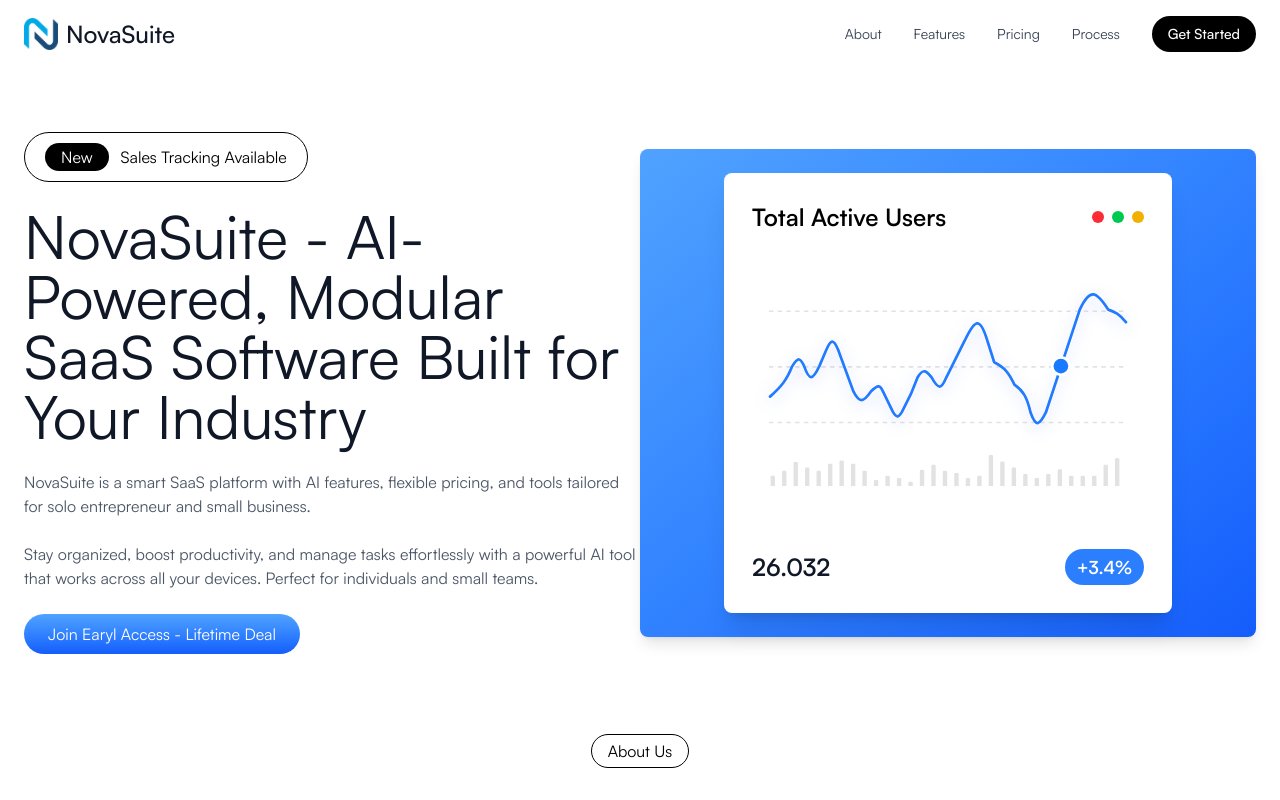
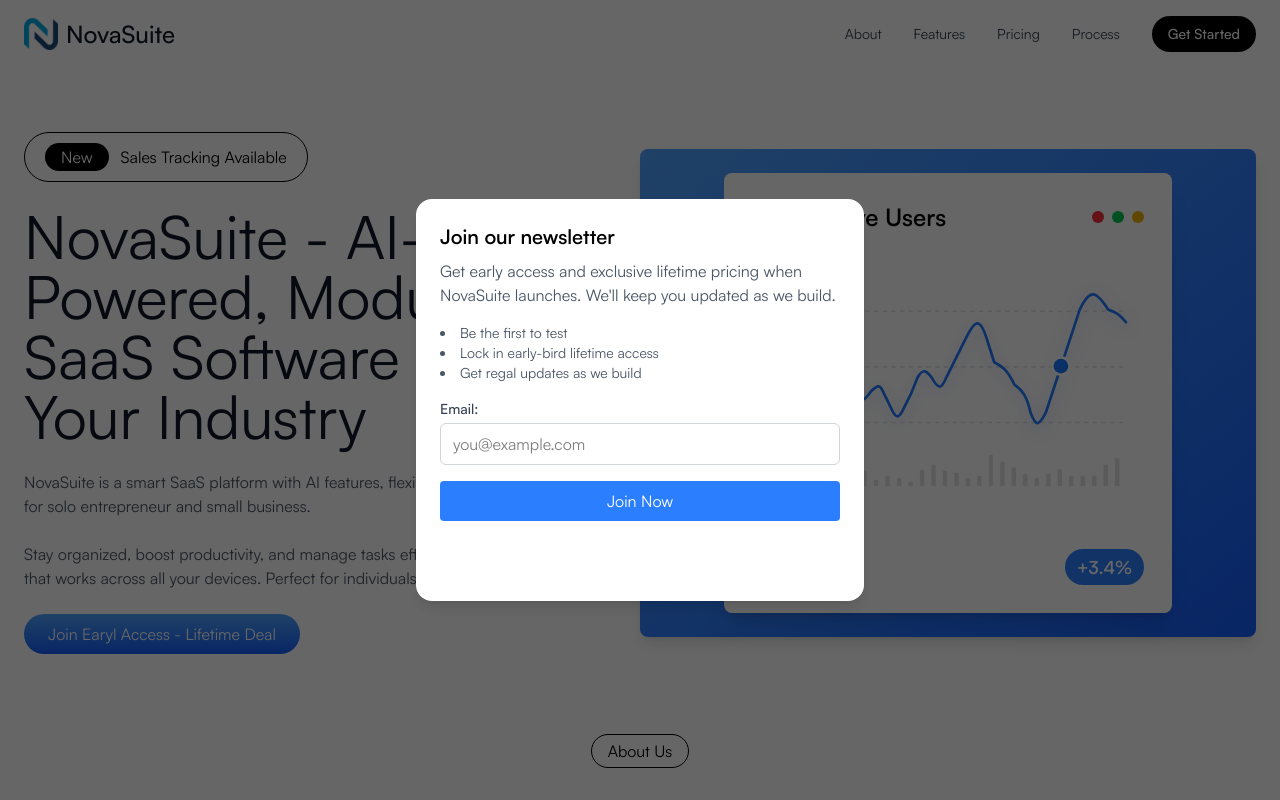
Before and after one commit to efmarcial-dev/nova-suite, a Next.js app: page / in a window 1280 px wide. Shown: the top 800 px of the page. Built offline with nearby package versions, Linux system fonts and the light colour scheme.

Commit message:
added newsletter modal

```diff
--- /dev/null
+++ b/app/components/NewsLetterModal.tsx
@@ -0,0 +1,178 @@
+'use client';
+import { useState, useEffect } from 'react';
+
+export default function NewsLetterModal() {
+
+    const [open, setOpen] = useState(false);
+    const [submitted, setSubmitted] = useState(false);
+    const [email, setEmail] = useState('');
+    const [loading, setLoading] = useState(false);
+    const [showModal, setShowModal] = useState(false);
+
+    useEffect(() => {
+
+        const hasSeenModal = localStorage.getItem('hasSeenNewsletterModal');
+        if (!hasSeenModal) {
+            setShowModal(true);
+            localStorage.setItem('hasSeenNewsletterModal', 'true');
+        }
+
+        //setShowModal(true); // For testing purposes, always show the modal
+        // Disable scroll when modal opens
+        if (showModal) {
+            document.body.style.overflow = 'hidden';
+        } else {
+            // Restore scroll when modal closes
+            document.body.style.overflow = '';
+        }
+        // Clean up when component unmounts
+        return () => {
+            document.body.style.overflow = '';
+        }
+
+    }, []);
+
+    // Function to handle form submission
+    const handleSubmit = async (e: React.FormEvent) => {
+        e.preventDefault();
+        setLoading(true);
+
+        try {
+
+            e.preventDefault();
+            const res = await fetch('https://www.novadev.solutions/api/create_newsletter/', {
+                method: 'POST',
+                headers: {
+                    'Content-Type': 'application/json',
+                },
+                credentials: "include",
+                body: JSON.stringify({
+                    email: email
+                })
+            });
+            console.log('Email submitted:', email);
+            if (res.ok) {
+                setSubmitted(true);
+            }
+            else {
+                const errorData = await res.json();
+                console.error('Error submitting email:', errorData);
+                setSubmitted(false);
+            }
+
+        }catch (error) {
+            // TODO: Add message to post on the front end.
+            console.error(error);
+            setSubmitted(false);
+        }finally {
+            setLoading(false);
+            setEmail('');
+        }
+
+
+    }
+
+    if (!showModal) {
+        return null; // Don't render anything if the modal shouldn't be shown
+    }
+
+    return (
+    <>
+        {showModal && (
+            <div
+            className="fixed inset-0 bg-black/60 z-50 flex justify-center md:items-center items-end md:items-center md:pb-0"
+            onClick={() => setShowModal(false)}
+            >
+                <div
+                    onClick={(e) => e.stopPropagation()} // Prevent click from closing modal
+                    className = "pb-20 pb-safe-area-inset-bottom bg-white rounded-t-2xl md:rounded-2xl md:rounded-2xl w-full md:max-w-md p-6 shadow-lg slideUp animate-slide-up md:animate-fade-in"
+                >
+
+                    {!submitted ? (
+                        <>
+                            <h2 className="text-xl font-semibold mb-2">Join our newsletter</h2>
+                            <p className="text-gray-600 mb-4">Get early access and exclusive lifetime pricing when NovaSuite launches.
+                                We&apos;ll keep you updated as we build.
+                            </p>
+                            {/* Benifits List */}
+                            <ul className="mb-4 list-disc list-inside text-sm text-gray-600">
+                                <li>Be the first to test</li>
+                                <li>Lock in early-bird lifetime access</li>
+                                <li>Get regal updates as we build</li>
+                            </ul>
+                            <form onSubmit={handleSubmit} className="flex flex-col gap-4">
+                                <div>
+                                    <label htmlFor="email" className="text-left block text-sm font-medium text-gray-700 mb-1">Email:</label>
+                                    <input
+                                        type="email"
+                                        id="email"
+                                        value={email}
+                                        onChange={(e) => setEmail(e.target.value)}
+                                        required
+                                        placeholder='you@example.com'
+                                        className="w-full px-3 py-2 border border-gray-300 rounded-md focus:outline-none focus:ring-2 focus:ring-blue-500"
+
+                                    />
+
+                                </div>
+                                <button
+                                    type="submit"
+                                    disabled={loading}
+                                    className={`w-full flex items-center justify-center gap-2 bg-blue-500 text-white py-2 rounded transition ${
+                                        loading ? 'bg-blue-400 cursor-not-allowed' : 'hover:bg-blue-700'
+                                    }`}
+                                >
+                                    {loading && (
+                                        <svg
+                                        className="animate-spin h-5 w-5 text-white"
+                                        xmlns="http://www.w3.org/2000/svg"
+                                        fill="none"
+                                        viewBox="0 0 24 24"
+                                        >
+                                        <circle
+                                            className="opacity-25"
+                                            cx="12"
+                                            cy="12"
+                                            r="10"
+                                            stroke="currentColor"
+                                            strokeWidth="4"
+                                        ></circle>
+                                        <path
+                                            className="opacity-75"
+                                            fill="currentColor"
+                                            d="M4 12a8 8 0 018-8v4a4 4 0 00-4 4H4z"
+                                        ></path>
+                                        </svg>
+                                    )}
+                                    {loading ? 'Submitting...' : 'Join Now'}
+                                </button>
+                            </form>
+                        </>
+                    ): (
+                        <div>
+                            <h2 className="text-xl font-semibold mb-2">You&apos;re in!</h2>
+                            <p className="text-gray-600 mb-4">
+                                Thanks for signing up! You&apos;ll get updates and early access offers before launch.
+                            </p>
+                            <p className="text-gray-600 mb-4">
+                                We&apos;ll keep you posted on our progress and let you know when we&apos;re ready to launch.
+                            </p>
+                            <button
+                                onClick={() => setShowModal(false)}
+                                className='w-full bg-gray-200 py-2 rounded text-gray-800 hover:bg-gray-300 transition'
+                                aria-label="Close Newsletter Modal"
+                            >
+                                Close
+                            </button>
+                        </div>
+                    )}
+
+                </div>
+            </div>
+        )}
+
+
+    </>
+    )
+
+}
--- a/app/page.tsx
+++ b/app/page.tsx
@@ -8,6 +8,7 @@
  } from "@fortawesome/free-solid-svg-icons";
 import React, { useEffect, useRef, useState } from "react";
 import JoinWaitlistModal from "./components/JoinWaitlistModal";
+import NewsLetterModal from "./components/NewsLetterModal";
 
 
 export default function Home() {
@@ -98,7 +99,8 @@
   ];
 
   return (
-
+    <>
+    <NewsLetterModal/>
     <section className="w-full py-16 px-6">
       <div className="container mx-auto flex flex-col lg:flex-row items-center">
         {/* Left Column */}
@@ -510,5 +512,6 @@
 
 
     </section>
+    </>
   );
 }
```
